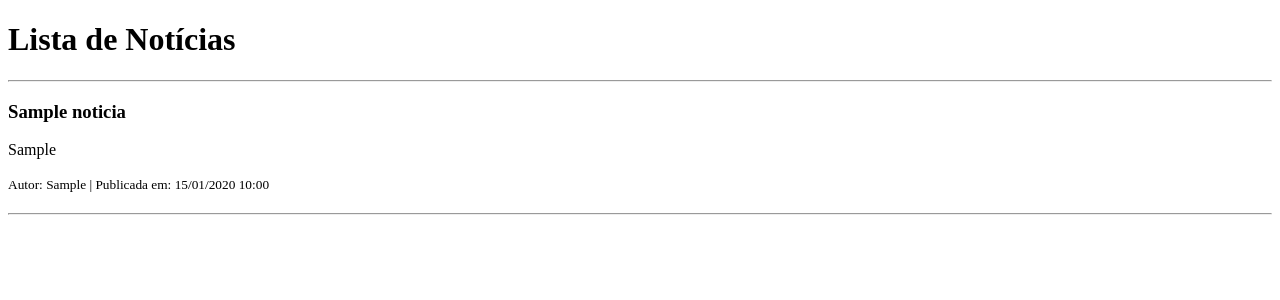
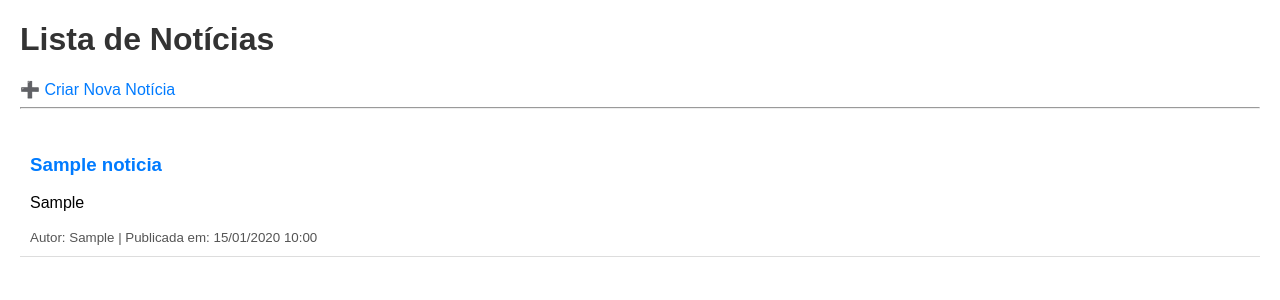
Before and after one commit to Natan-Tavares/Panora, a Django app: page / in a window 1280 px wide. Shown: the top 300 px of the page. Run offline with Django 5.2, Linux system fonts and the light colour scheme; tables that the repository leaves empty hold one stand-in row (values such as "Sample post").

Commit message:
Criado a pagina individual de cada noticia
Estava acontecendo um bug por causa do models de usuario então deixei como comentário para reaproveitar depois

```diff
--- a/JCPE/AppJCPE/admin.py
+++ b/JCPE/AppJCPE/admin.py
@@ -1,8 +1,8 @@
 from django.contrib import admin
 
 # Register your models here.
-from .models import Noticia, Resposta, Usuario
+from .models import Noticia, Resposta #, Usuario
 
 admin.site.register(Noticia)
 admin.site.register(Resposta)
-admin.site.register(Usuario)
+#admin.site.register(Usuario)
--- a/JCPE/AppJCPE/models.py
+++ b/JCPE/AppJCPE/models.py
@@ -21,8 +21,9 @@ class Resposta(models.Model):
     def __str__(self):
         return "[" + str(self.id) + "] " + self.texto
 
-class Usuario(AbstractUser):
+'''class Usuario(AbstractUser):
     pass
 
     def __str__(self):
         return self.username
+        '''
--- a/JCPE/AppJCPE/views.py
+++ b/JCPE/AppJCPE/views.py
@@ -1,4 +1,4 @@
-from django.shortcuts import render
+from django.shortcuts import render,get_object_or_404
 from .models import Noticia, Resposta
 from django.contrib.auth.models import User
 from django.utils.timezone import now
@@ -17,3 +17,7 @@ def criar_noticia(request):
 def inicial(request):
     noticias=Noticia.objects.all()
     return render(request,'inicial.html', {'noticias':noticias})
+
+def ler_noticia(request,id):
+    noticia_individual = get_object_or_404(Noticia, id=id)
+    return render(request,'noticia.html', {'noticia':noticia_individual})
--- a/JCPE/JCPE/urls.py
+++ b/JCPE/JCPE/urls.py
@@ -20,6 +20,7 @@ from AppJCPE import views
 
 urlpatterns = [
     path('admin/', admin.site.urls),
-    path('criar/', views.criar_noticia),
-    path('', views.inicial),
+    path('criar/', views.criar_noticia,name='criar_noticia'),
+    path('', views.inicial,name='inicial'),
+    path('noticia/<int:id>', views.ler_noticia,name='ler_noticia'),
 ]
--- a/JCPE/templates/inicial.html
+++ b/JCPE/templates/inicial.html
@@ -3,24 +3,37 @@
 <head>
     <meta charset="UTF-8">
     <title>Notícias</title>
+    <style>
+        body { font-family: Arial, sans-serif; margin: 20px; }
+        h1 { color: #333; }
+        ul { list-style-type: none; padding: 0; }
+        li { margin-bottom: 20px; padding: 10px; border-bottom: 1px solid #ddd; }
+        a { text-decoration: none; color: #007BFF; }
+        a:hover { text-decoration: underline; }
+        small { color: #555; }
+    </style>
 </head>
 <body>
     <h1>Lista de Notícias</h1>
 
+    <a href="{% url 'criar_noticia' %}">➕ Criar Nova Notícia</a>
     <hr>
 
     {% if noticias %}
-        <ul style="list-style-type:none; padding:0;">
+        <ul>
             {% for noticia in noticias %}
-                <li style="margin-bottom:20px;">
-                    <h3>{{ noticia.titulo }}</h3>
-                    <p>{{ noticia.materia }}</p>
+                <li>
+                    <h3>
+                        <a href="{% url 'ler_noticia' noticia.id %}">
+                            {{ noticia.titulo }}
+                        </a>
+                    </h3>
+                    <p>{{ noticia.materia|truncatewords:20 }}</p>
                     <small>
                         Autor: {{ noticia.autor }} |
                         Publicada em: {{ noticia.data_criacao|date:"d/m/Y H:i" }}
                     </small>
                 </li>
-                <hr>
             {% endfor %}
         </ul>
     {% else %}
```
Also changed, not shown: JCPE/templates/noticia.html (added, +37 -0 lines).
